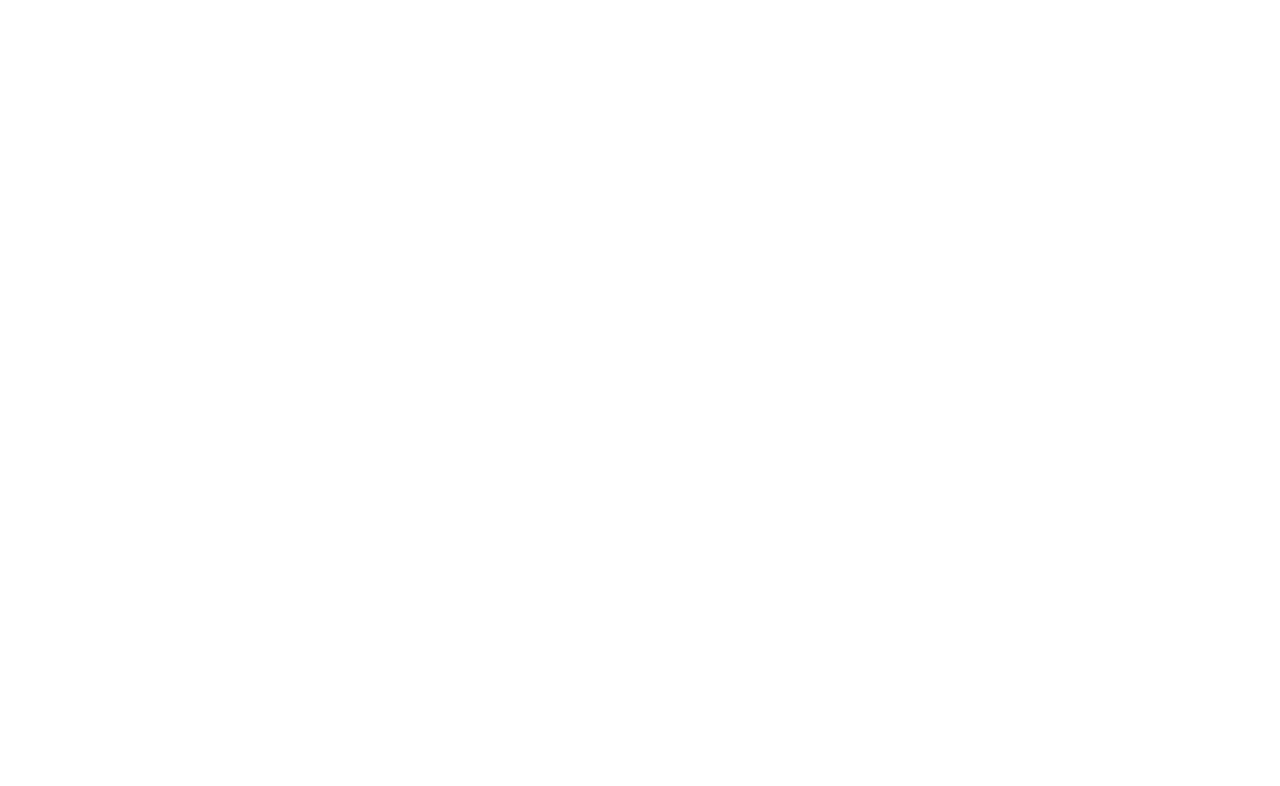
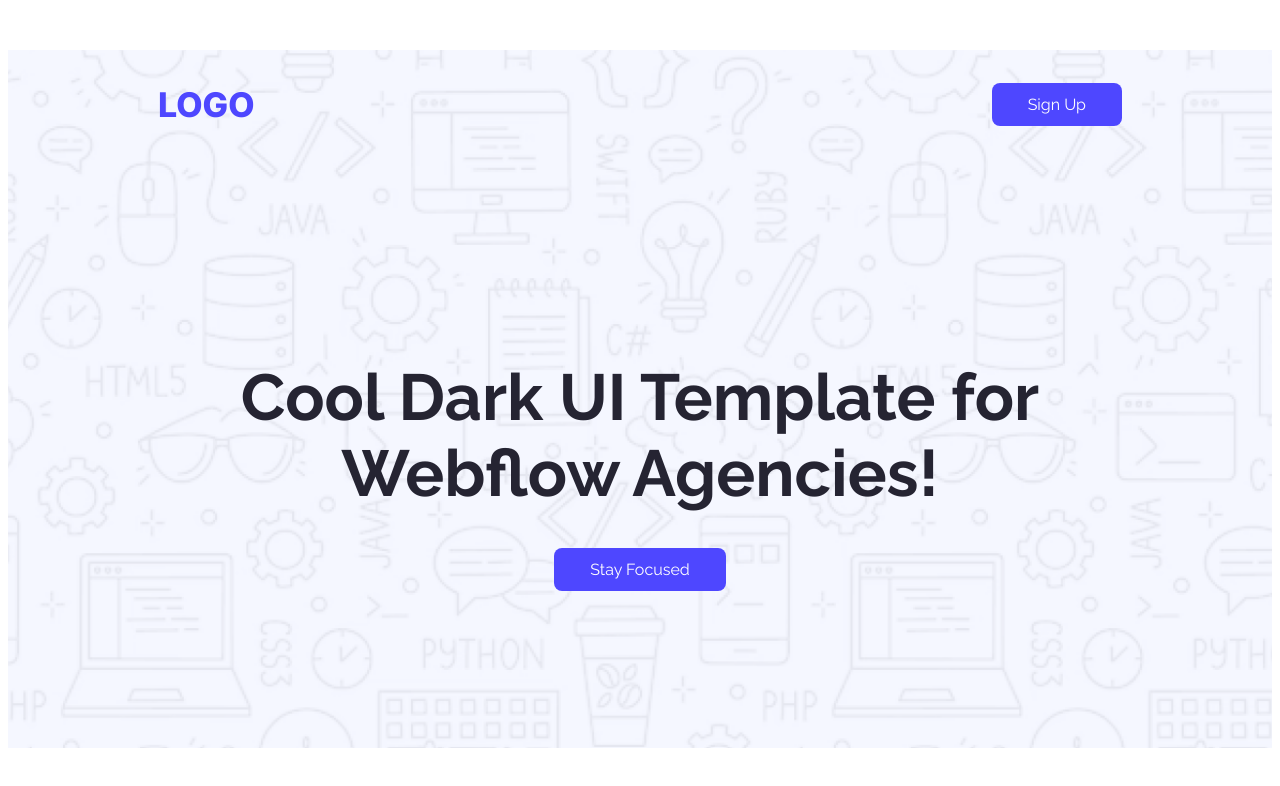
Before and after one commit to rahiarahi/first-assignment, a plain HTML site: page first.html in a window 1280 px wide. Drawn offline with Linux system fonts and the light colour scheme.

Commit message:
Added Header Section

```diff
--- a/first.html
+++ b/first.html
@@ -4,10 +4,22 @@
   <meta charset="UTF-8">
   <meta name="viewport" content="width=device-width, initial-scale=1.0">
   <title>Webflow</title>
+  <link rel="preconnect" href="https://fonts.googleapis.com">
+<link rel="preconnect" href="https://fonts.gstatic.com" crossorigin>
+<link href="https://fonts.googleapis.com/css2?family=Inter:ital,opsz,wght@0,14..32,100..900;1,14..32,100..900&family=Open+Sans:ital,wght@0,300..800;1,300..800&family=Raleway:ital,wght@0,100..900;1,100..900&display=swap" rel="stylesheet">
+
+  <link rel="stylesheet" href="styles/webflow.css">
 </head>
 <body>
-  <header>
-
+  <header class="header">
+    <nav class="navbar">
+      <h3 class="nav-title inter-one">LOGO</h3>
+      <a href=""><button class="nav-btn raleway-two">Sign Up</button></a>
+    </nav>
+    <div class="banner">
+      <h2 class="banner-title raleway-two">Cool Dark UI Template for Webflow Agencies!</h2>
+      <button class="banner-btn nav-btn raleway-two">Stay Focused</button>
+    </div>
   </header>
   <main>
 
--- /dev/null
+++ b/styles/webflow.css
@@ -0,0 +1,56 @@
+
+.inter-one{
+  font-family: "Inter", sans-serif;
+  font-optical-sizing: auto;
+  font-weight: 800;
+  font-style: normal;
+}
+
+.raleway-two{
+  font-family: "Raleway", sans-serif;
+  font-optical-sizing: auto;
+  font-style: normal;
+}
+
+.header{
+  background-image: url(../Assets/Hero-bg.png);
+  background-size: cover;
+  background-position: center;
+  height: 698px;
+}
+
+.navbar{
+  display: flex;
+  justify-content: space-between;
+  align-items: center;
+  margin: 50px 150px;
+}
+.nav-title{
+  font-size: 34px;
+  font-weight: 900px;
+  color: #4E47FF;
+}
+.nav-btn{
+  background-color: #4E47FF;
+  color: #FFFFFF;
+  font-size: 16px;
+  padding: 12px 36px;
+  border: none;
+  border-radius: 8px;
+}
+.banner{
+  text-align: center;
+  margin-top: 200px;
+}
+.banner-title{
+  font-size: 65px;
+  color: #252432;
+  height: 152px;
+  width: 905px;
+  text-align: center;
+  margin: 0 auto;
+
+}
+.banner-btn{
+  margin-top: 37px;
+}
```
Also changed, not shown: Assets/Hero-bg.png (added), Assets/avatar.png (added), Assets/icon-star.png (added), Assets/wc-big.png (added), Assets/wc-mini.png (added).
